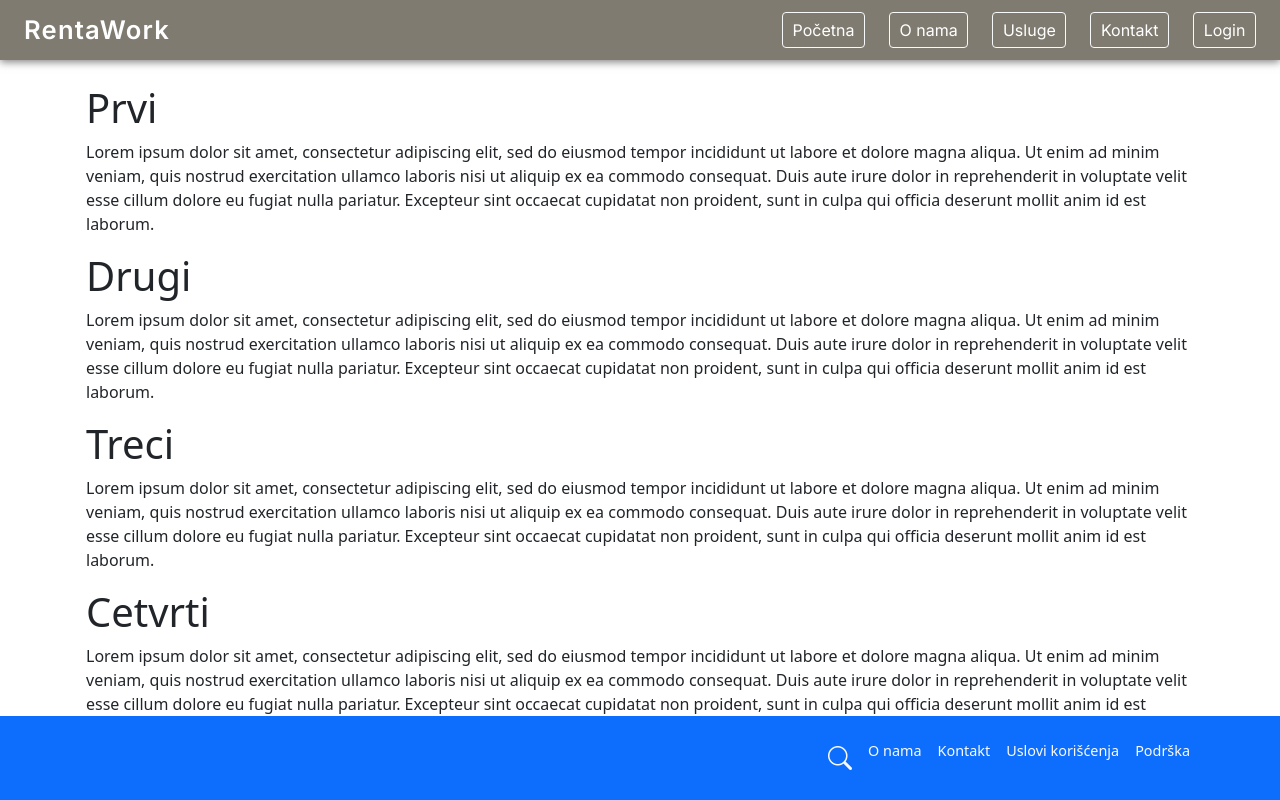
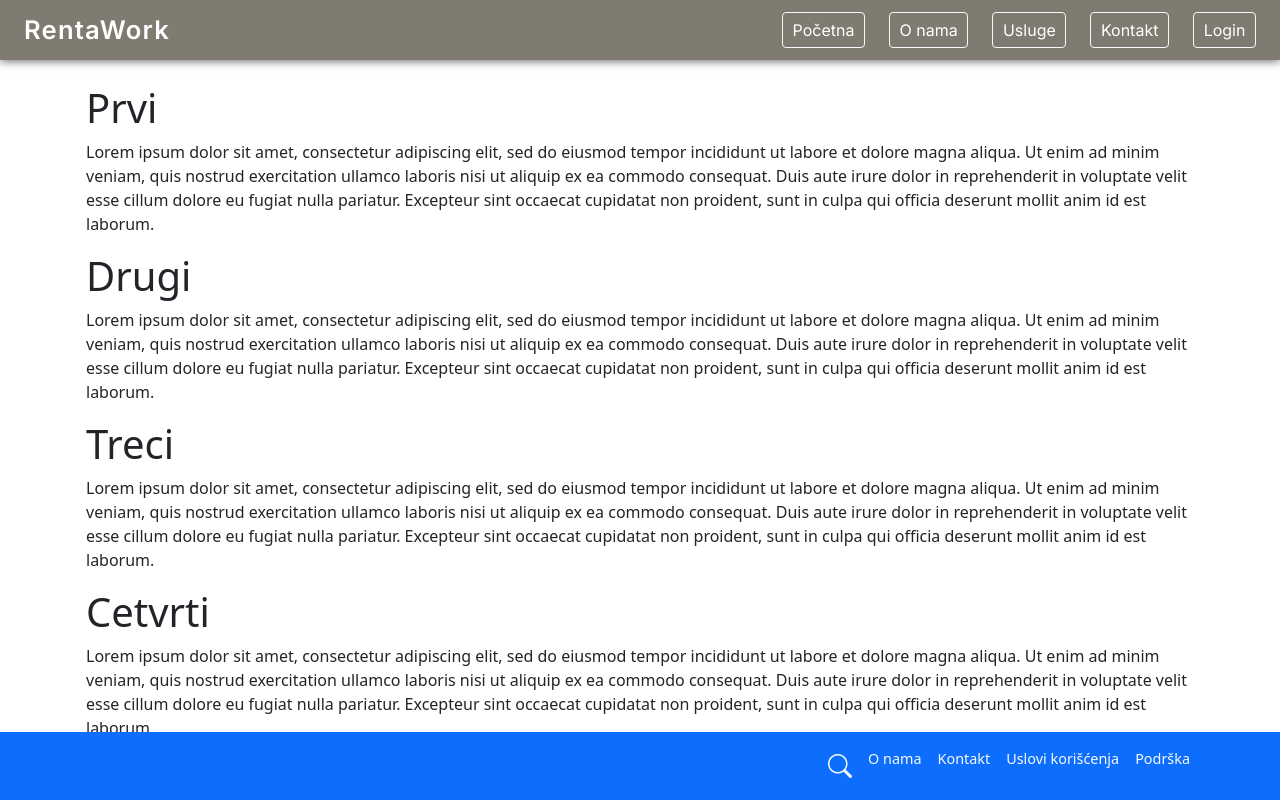
Before and after one commit to mnenadmm/rentaWorks, an Angular app in the folder client/: page / in a window 1280 px wide. Built offline with nearby package versions, Linux system fonts and the light colour scheme.

Commit message:
Smanjena debljina footera

```diff
--- a/client/src/app/components/footer/footer.component.html
+++ b/client/src/app/components/footer/footer.component.html
@@ -1,6 +1,6 @@
 
 
-<footer class="bg-primary text-light py-3 mt-auto">
+<footer class="bg-primary text-light py-2 mt-auto">
   <div class="container">
     <div class="row align-items-center text-center text-sm-start">
 
```
